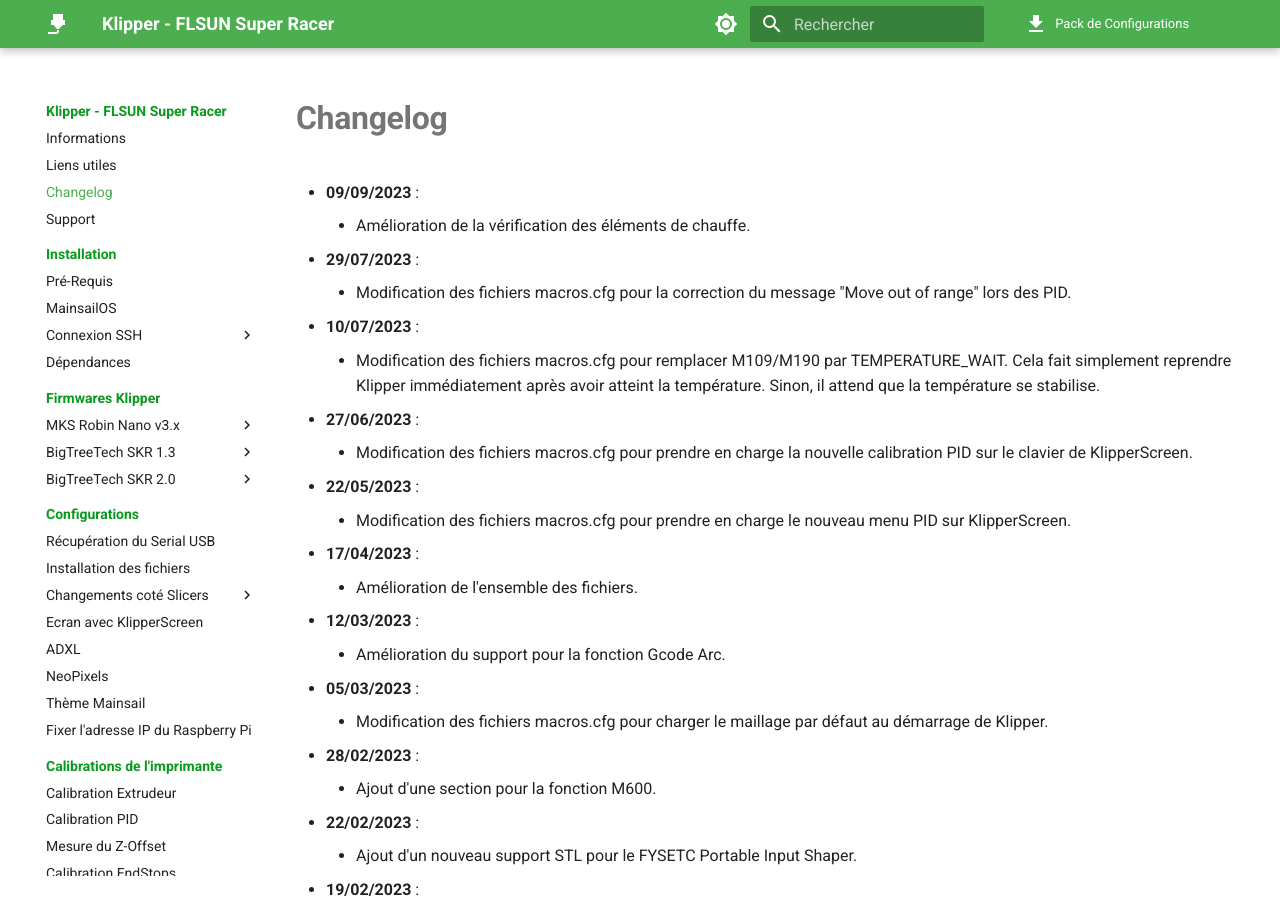
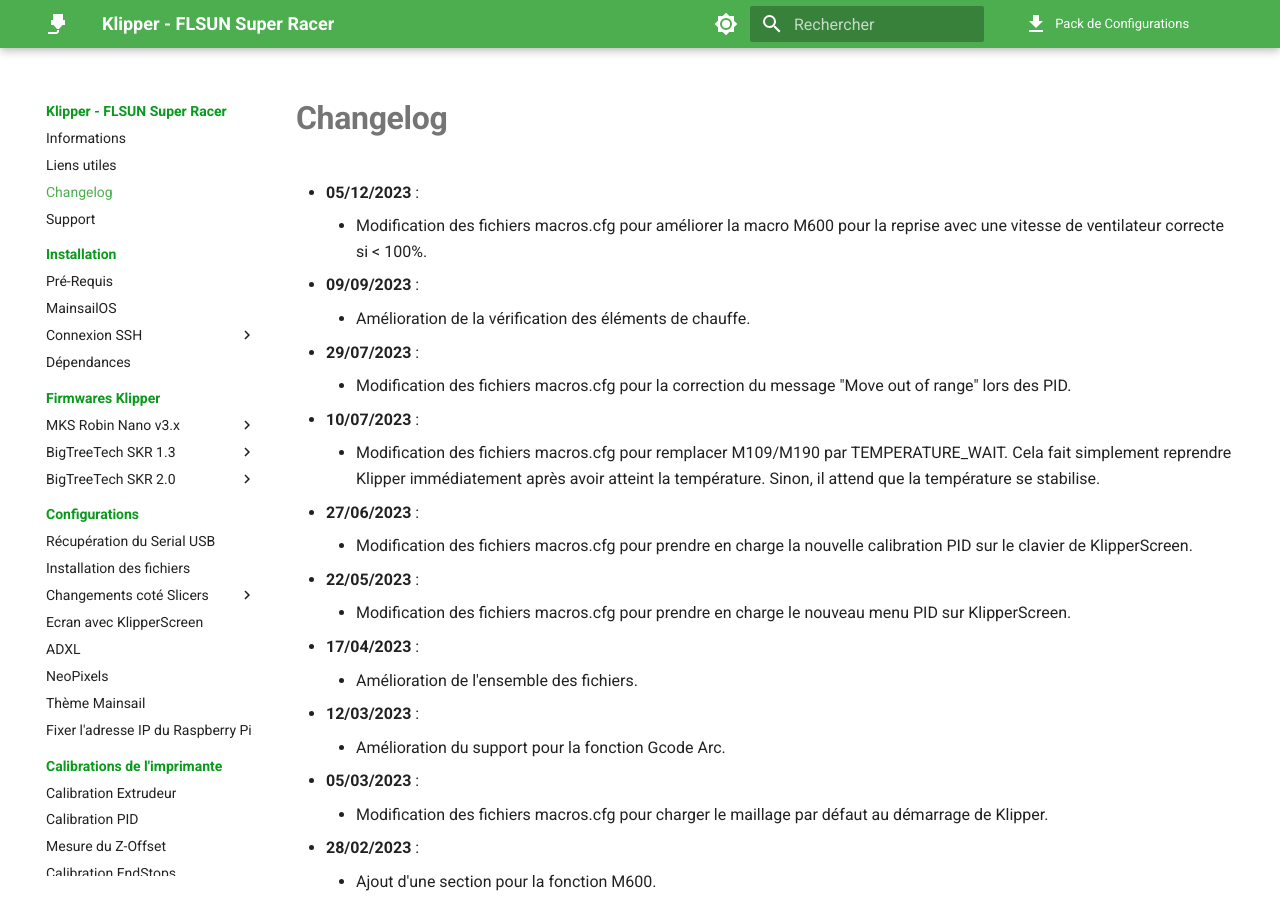
Before and after one commit to Guilouz/Klipper-Flsun-Super-Racer, an MkDocs documentation site: the page built from docs/changelog.md, in a window 1280 px wide and 900 px high. Built offline with MkDocs 1.6.1 and Material for MkDocs 9.7.7, drawn with Linux system fonts in a browser that asks for light colours; comment, search, counter and statistics services are not loaded.

Commit message:
Update changelog.md

```diff
--- a/docs/changelog.md
+++ b/docs/changelog.md
@@ -6,6 +6,12 @@
 # Changelog
 
 <ul>
+  </li>
+    <li><b>05/12/2023</b> :
+    <ul>
+      <li>Modification des fichiers macros.cfg pour améliorer la macro M600 pour la reprise avec une vitesse de ventilateur correcte si < 100%.</li>
+    </ul>
+  </li>
   </li>
     <li><b>09/09/2023</b> :
     <ul>
```
